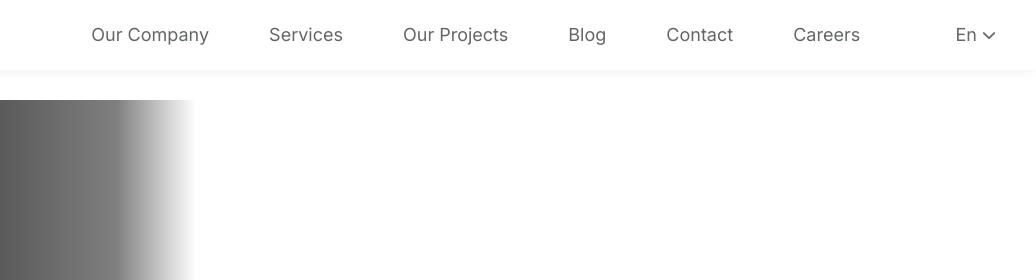
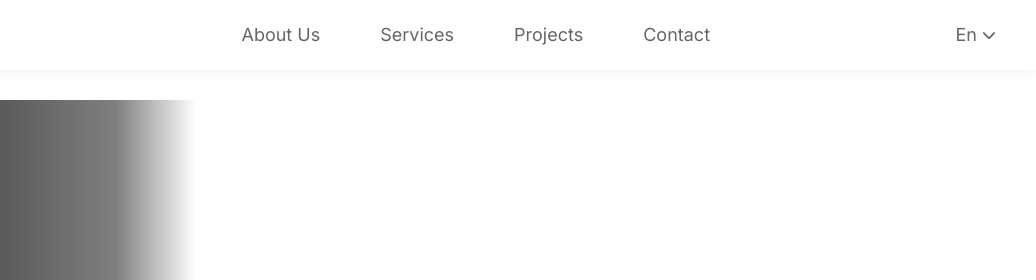
Before and after one commit to SandyKaliny/falcon-codes, a plain HTML site: page atruim.html in a window 1280 px wide. Shown: the top 280 px of the page, 244-1280 px from the left. Drawn offline with nearby package versions, Linux system fonts and the light colour scheme.

Commit message:
edit nav bar

```diff
--- a/atruim.html
+++ b/atruim.html
@@ -39,12 +39,12 @@
         </div>
 
         <ul>
-            <li><a href="#about">Our Company</a></li>
+            <li><a href="#about">About Us</a></li>
             <li><a href="#services">Services</a></li>
-            <li><a href="#projects">Our Projects</a></li>
-            <li><a href="#">Blog</a></li>
+            <li><a href="#projects">Projects</a></li>
+            <!-- <li><a href="#">Blog</a></li> -->
             <li><a href="#contact">Contact</a></li>
-            <li><a href="#">Careers</a></li>
+            <!-- <li><a href="#">Careers</a></li> -->
         </ul>
 
         <div class="lang">
```
